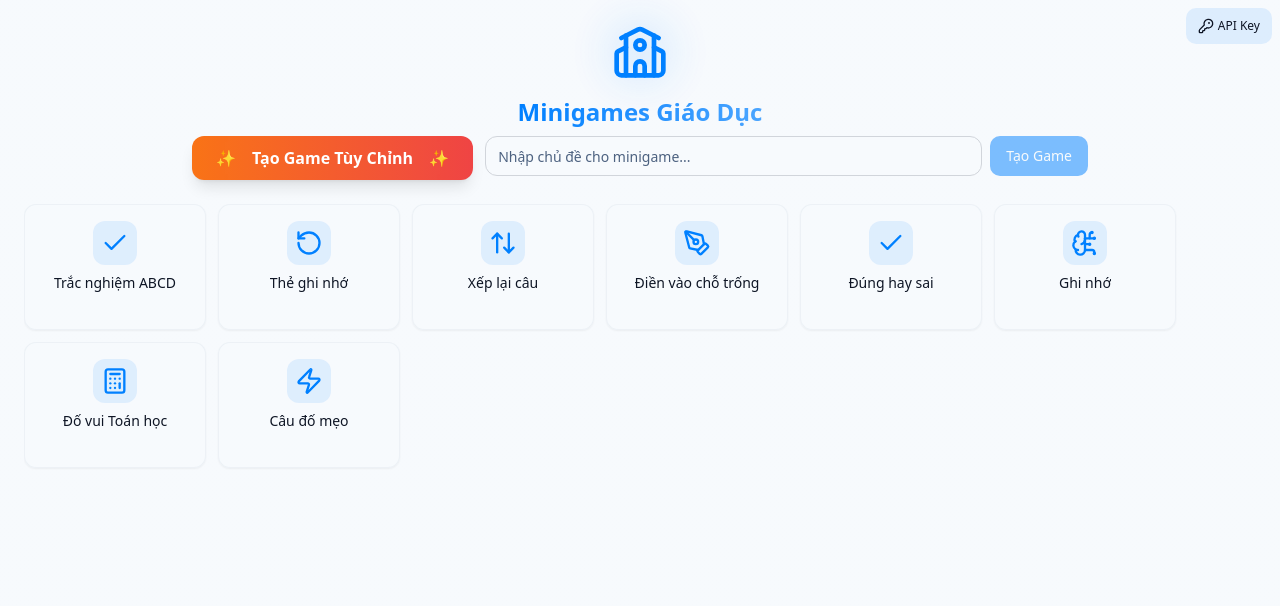
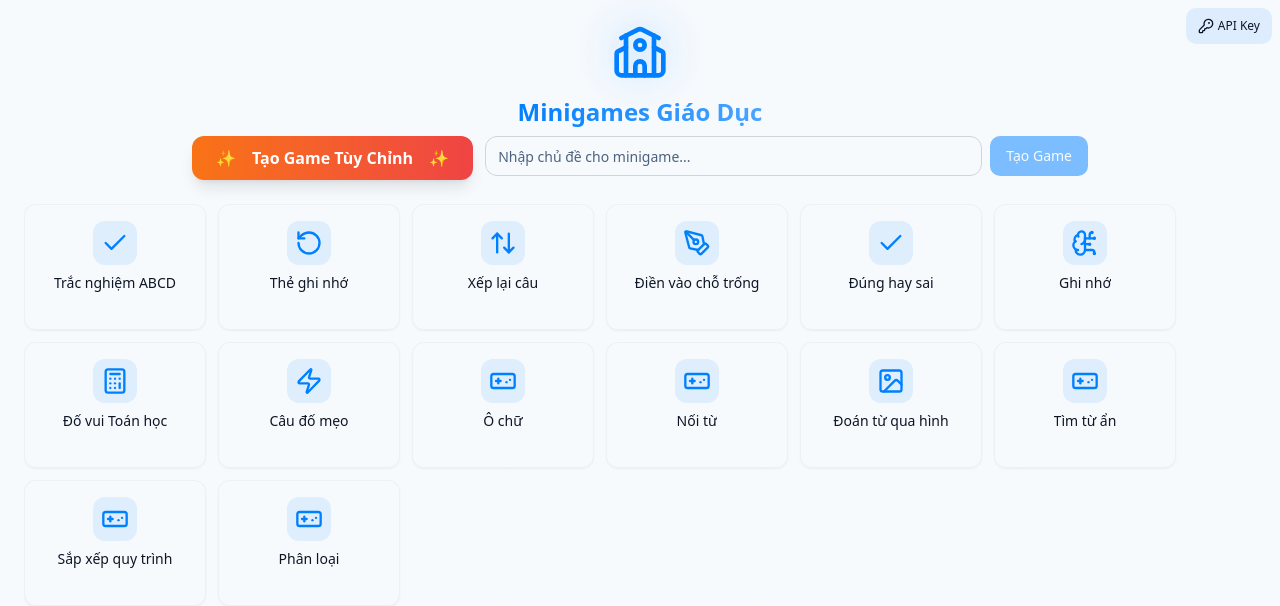
Before and after one commit to endermeme/fluid-canvas-ai, a React (Vite) app: page / in a window 1280 px wide. Shown: the top 606 px of the page. Built offline with nearby package versions, Linux system fonts and the light colour scheme.

Commit message:
Add more game types
Implement the ability to generate different types of games.

```diff
--- a/src/components/quiz/gameTypes.ts
+++ b/src/components/quiz/gameTypes.ts
@@ -98,6 +98,79 @@ export const gameTypes: GameType[] = [
       category: 'general',
     }
   },
+  // New game types below
+  {
+    id: "crossword",
+    name: "Ô chữ",
+    description: "Điền từ vào các ô ngang và dọc dựa trên các gợi ý đã cho.",
+    icon: "grid",
+    defaultSettings: {
+      difficulty: 'medium',
+      questionCount: 15,
+      timePerQuestion: 120,
+      category: 'general',
+    }
+  },
+  {
+    id: "matching",
+    name: "Nối từ",
+    description: "Nối các từ hoặc khái niệm ở cột bên trái với định nghĩa tương ứng ở cột bên phải.",
+    icon: "link",
+    defaultSettings: {
+      difficulty: 'medium',
+      questionCount: 10,
+      timePerQuestion: 40,
+      category: 'general',
+    }
+  },
+  {
+    id: "pictionary",
+    name: "Đoán từ qua hình",
+    description: "Xem hình ảnh và đoán từ hoặc cụm từ được mô tả bằng hình ảnh đó.",
+    icon: "image",
+    defaultSettings: {
+      difficulty: 'medium',
+      questionCount: 8,
+      timePerQuestion: 30,
+      category: 'general',
+    }
+  },
+  {
+    id: "wordsearch",
+    name: "Tìm từ ẩn",
+    description: "Tìm các từ ẩn giấu trong bảng chữ cái theo mọi hướng (ngang, dọc, chéo).",
+    icon: "search",
+    defaultSettings: {
+      difficulty: 'medium',
+      questionCount: 10,
+      timePerQuestion: 60,
+      category: 'general',
+    }
+  },
+  {
+    id: "sequencing",
+    name: "Sắp xếp quy trình",
+    description: "Sắp xếp các bước của một quy trình theo đúng thứ tự diễn ra.",
+    icon: "list",
+    defaultSettings: {
+      difficulty: 'medium',
+      questionCount: 6,
+      timePerQuestion: 45,
+      category: 'general',
+    }
+  },
+  {
+    id: "categorizing",
+    name: "Phân loại",
+    description: "Phân loại các đối tượng vào các nhóm khác nhau dựa trên đặc điểm chung.",
+    icon: "folder",
+    defaultSettings: {
+      difficulty: 'medium',
+      questionCount: 8,
+      timePerQuestion: 40,
+      category: 'general',
+    }
+  }
 ];
 
 export const getGameTypeById = (id: string): GameType | undefined => {
@@ -139,6 +212,25 @@ export const getGameTypeByTopic = (topic: string): GameType | undefined => {
   if (lowerTopic.includes('câu đố') || lowerTopic.includes('riddle')) {
     return getGameTypeById('riddle');
   }
+  // New game type matching
+  if (lowerTopic.includes('ô chữ') || lowerTopic.includes('crossword')) {
+    return getGameTypeById('crossword');
+  }
+  if (lowerTopic.includes('nối từ') || lowerTopic.includes('matching')) {
+    return getGameTypeById('matching');
+  }
+  if (lowerTopic.includes('đoán từ qua hình') || lowerTopic.includes('pictionary')) {
+    return getGameTypeById('pictionary');
+  }
+  if (lowerTopic.includes('tìm từ ẩn') || lowerTopic.includes('word search')) {
+    return getGameTypeById('wordsearch');
+  }
+  if (lowerTopic.includes('sắp xếp quy trình') || lowerTopic.includes('sequencing')) {
+    return getGameTypeById('sequencing');
+  }
+  if (lowerTopic.includes('phân loại') || lowerTopic.includes('categorizing')) {
+    return getGameTypeById('categorizing');
+  }
 
   // Default to quiz for general topics
   return getGameTypeById('quiz');
```
